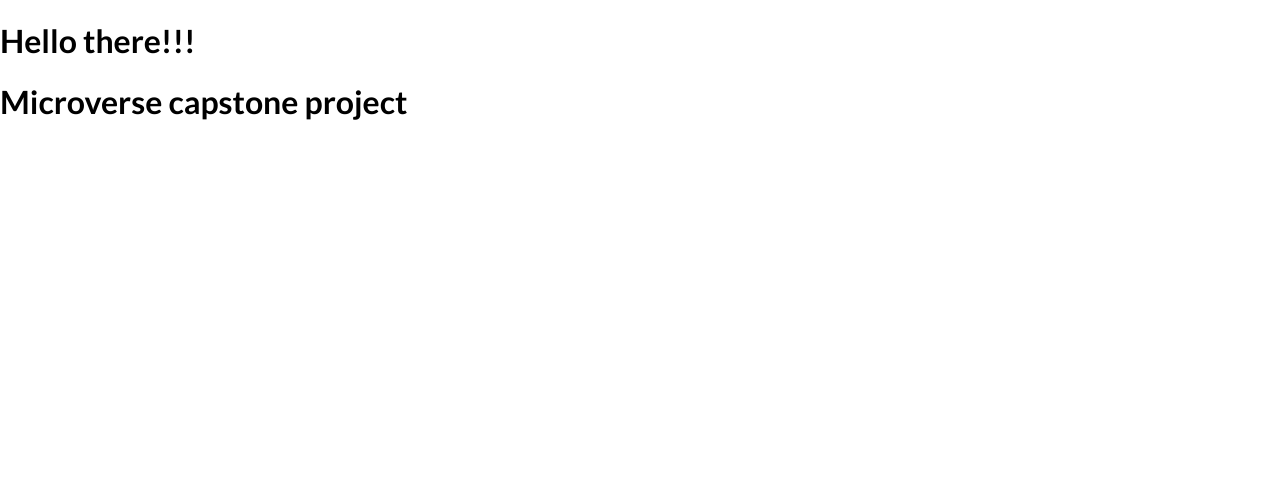
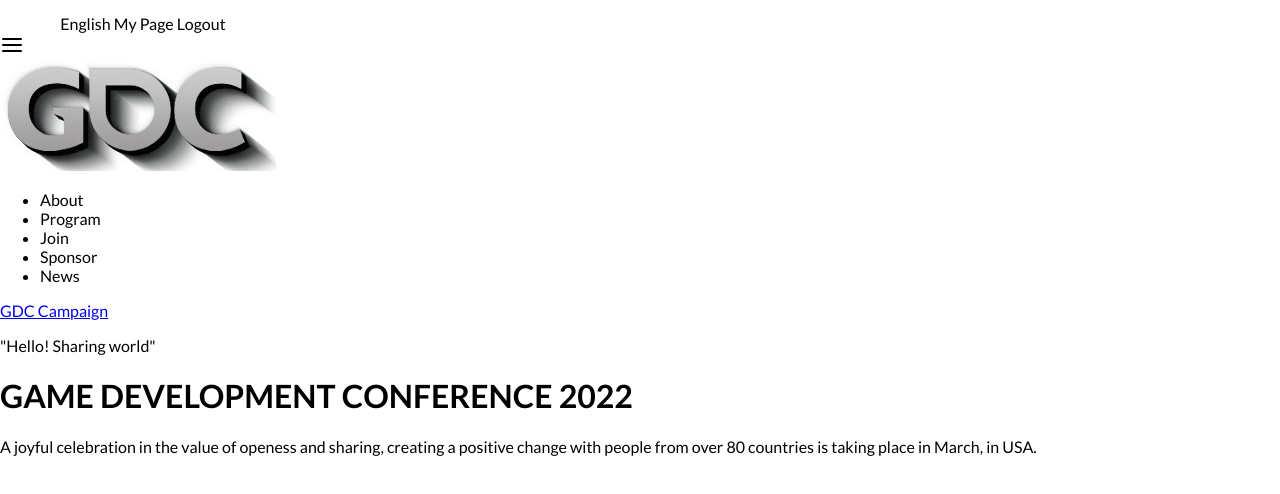
Before and after one commit to Fombi-Favour/GDC-site, a website: page index.html in a window 1280 px wide. Drawn offline with Linux system fonts and the light colour scheme.

Commit message:
Update index.html

```diff
--- a/index.html
+++ b/index.html
@@ -1,17 +1,49 @@
 <!DOCTYPE html>
 <html lang="en">
-<head>
-    <meta charset="UTF-8">
-    <meta http-equiv="X-UA-Compatible" content="IE=edge">
-    <meta name="viewport" content="width=device-width, initial-scale=1.0">
-    <link rel="stylesheet" href="style.css">
-    <link rel="preconnect" href="https://fonts.googleapis.com">
-    <link rel="preconnect" href="https://fonts.gstatic.com" crossorigin>
-    <link href="https://fonts.googleapis.com/css2?family=Lato:ital,wght@0,300;0,400;0,700;0,900;1,300;1,400;1,700;1,900&display=swap" rel="stylesheet">
+  <head>
+    <meta charset="UTF-8" />
+    <meta http-equiv="X-UA-Compatible" content="IE=edge" />
+    <meta name="viewport" content="width=device-width, initial-scale=1.0" />
+    <link rel="stylesheet" href="style.css" />
+    <link rel="preconnect" href="https://fonts.googleapis.com" />
+    <link rel="preconnect" href="https://fonts.gstatic.com" crossorigin />
+    <link
+      href="https://fonts.googleapis.com/css2?family=Lato:ital,wght@0,300;0,400;0,700;0,900;1,300;1,400;1,700;1,900&display=swap"
+      rel="stylesheet"
+    />
     <title>Capstone 1</title>
-</head>
-<body>
-    <h1>Hello there!!!</h1>
-    <h1>Microverse capstone project</h1>
-</body>
+  </head>
+  <body>
+    <main class="sub-menu">
+      <img src="/assets/facebook.png" alt="facebook" />
+      <img src="/assets/twitter.png" alt="twitter" />
+      <span>English</span>
+      <span>My Page</span>
+      <span>Logout</span>
+    </main>
+    <header>
+      <nav>
+        <img src="/assets/menu.png" class="menu" alt="menu">
+        <div class="show-content">
+          <img src="/assets/logo.jpg" alt="logo" />
+          <ul class="menu-list">
+            <li>About</li>
+            <li>Program</li>
+            <li>Join</li>
+            <li>Sponsor</li>
+            <li>News</li>
+          </ul>
+          <a href="#">GDC Campaign</a>
+        </div>
+      </nav>
+      <div class="text">
+        <p>"Hello! Sharing world"</p>
+        <h1>GAME DEVELOPMENT CONFERENCE 2022</h1>
+        <p class="intro">A joyful celebration in the value of openess and sharing, creating a positive change with people from over 80 countries is taking place in March, in USA.</p>
+        <div class="location">
+            <p></p>
+        </div>
+      </div>
+    </header>
+  </body>
 </html>
```
